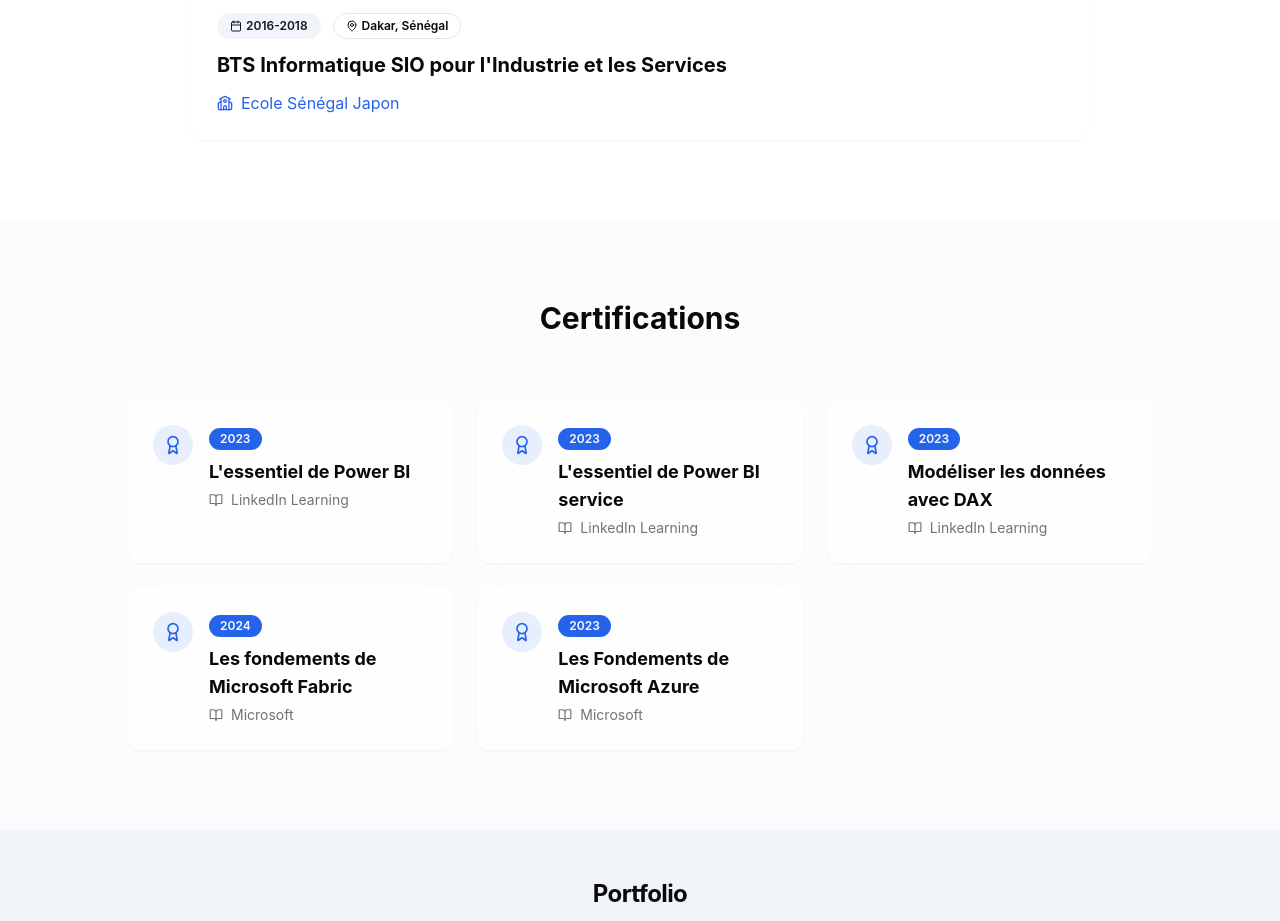
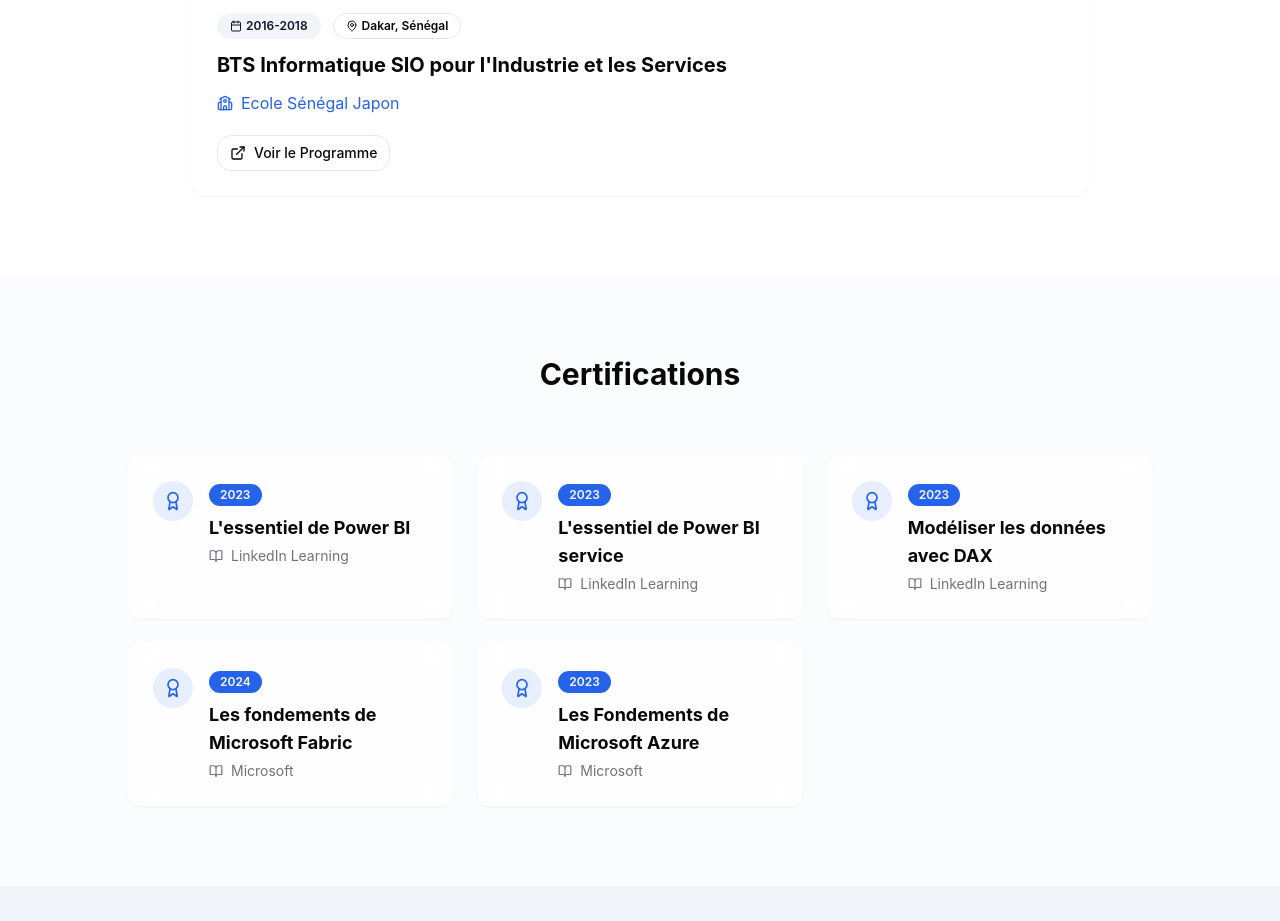
Before and after one commit to Adama20/ai-guided-portfolio, a React (Vite) app: page /#/education in a window 1280 px wide. Shown: the part 1040-1961 px from the top of the page. Built offline with nearby package versions, Linux system fonts and the light colour scheme.

Commit message:
Add link to BTS formation
Adds a "Voir la Formation" button with a link to the BTS Informatique SIO formation.

```diff
--- a/src/pages/Education.tsx
+++ b/src/pages/Education.tsx
@@ -1,4 +1,3 @@
-
 import PortfolioNavbar from '@/components/PortfolioNavbar';
 import Footer from '@/components/Footer';
 import { useRevealAnimation } from '@/lib/animations';
@@ -33,7 +32,8 @@ const educations = [
     degree: "BTS Informatique SIO pour l'Industrie et les Services",
     institution: "Ecole Sénégal Japon",
     period: "2016-2018",
-    location: "Dakar, Sénégal"
+    location: "Dakar, Sénégal",
+    programLink: "https://cfptsj.sn/service/informatique/"
   }
 ];
 
```
